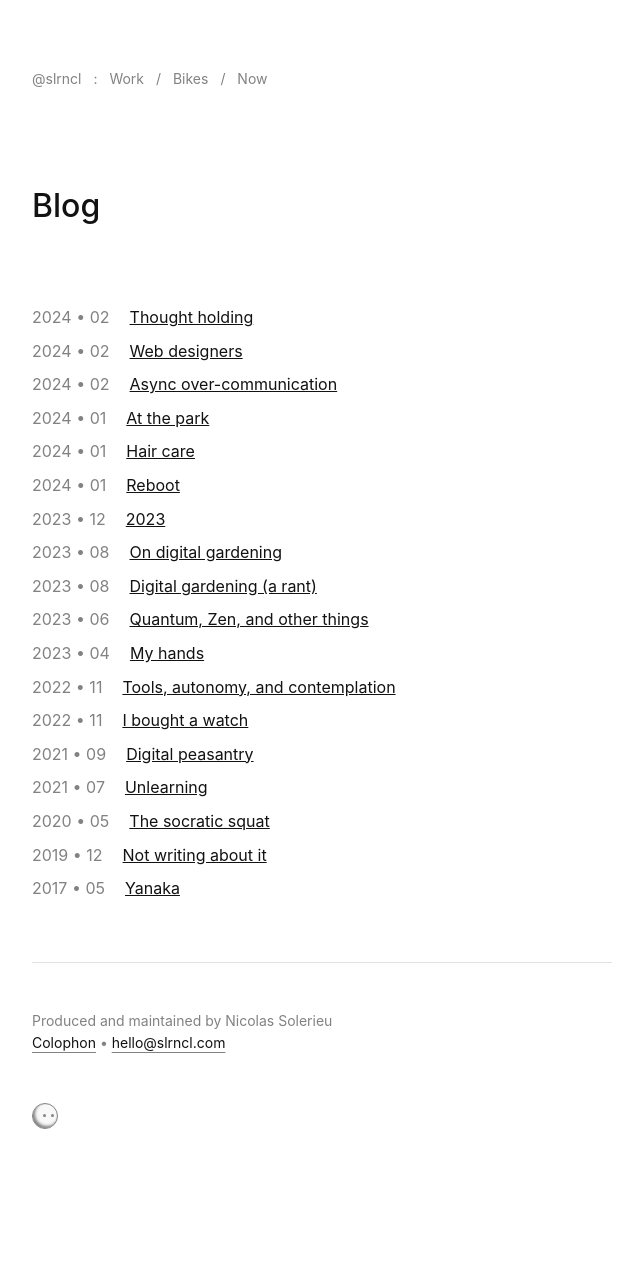
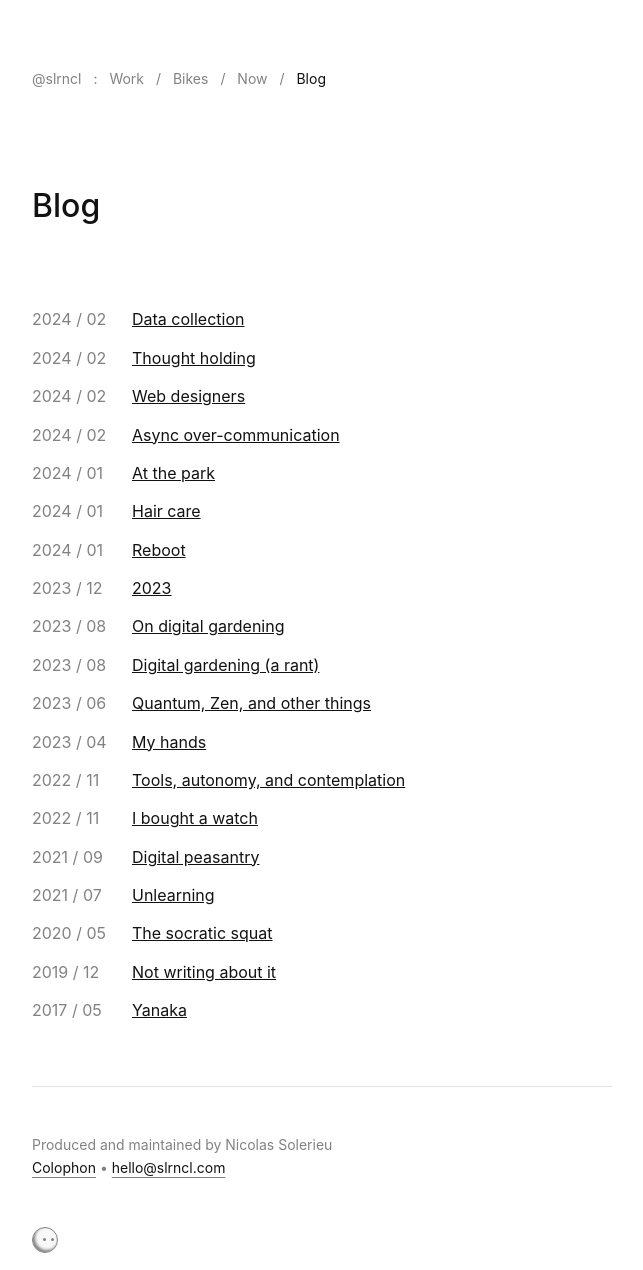
Before and after one commit to nsolerieu/slrncl.com, a PHP site: page /blog.php in a window 1280 px wide. Shown: the top 1270 px of the page, without its empty margins (318-961 px from the left). Before the commit the page ends 1129 px from the top, so only its background shows below. Run offline with PHP 8.4, Linux system fonts and the light colour scheme.

Commit message:
Bold move
Adding blog entry to header, big moment, feeling weird

Tiny blog feed CSS edits

New post

```diff
--- /dev/null
+++ b/www/assets/blog/2024-02-21-data-collection.md
@@ -0,0 +1,11 @@
+# Data collection
+
+**Tracking** implies an automatic registration of events to carry on a quantitative approach. It is performed by tools set up exclusively for this purpose. Data points are rarely reviewed individually. Trend identification is often the main goal. The accuracy can be high but fidelity of the data is very low. Fidelity can be increased by tracking multiple types of data, creating context and potential correlation.
+
+**Logging** in the pre-big-data days referred to a manual process to provide both a data point and often a unique note from the observer. The Medium-fidelity quality of the entry makes it less scalable than tracking. A log often includes multiple data points. Logs may be reviewed individually.
+
+**Checking in** is qualitative. The degree of detail in the observation often involves a high effort and more time than for logging. Entries will be revisited in-depth to remember specific details. Think of this as a therapy session, whatever the subject matter, imagine it's sitting on a couch getting psychoanalyzed.
+
+The context should determine the method collection based on frequency and fidelity desired. Conversely, the method of collection will tell the frequency and fidelity of the data. As often, context is key.
+
+Everything that follows is the realm of interpretation.
--- a/www/assets/css/style.css
+++ b/www/assets/css/style.css
@@ -243,6 +243,9 @@ h2, h3, h4, h5, h6 {
 .the-content p {
   margin-bottom: 40px;
 }
+.the-content h1 {
+  margin-bottom: 80px;
+}
 .the-content img {
   display: block;
   margin: 4vh 0;
@@ -276,11 +279,15 @@ pre {
 }
 .blog-list-item {
   display: block;
-  padding: 0.5vh 0;
+  padding: 0.8vh 0;
 }
 .blog-list-item__title {
   text-decoration: underline;
   margin-left: 20px;
+}
+.blog-list-item__date {
+  width: 80px;
+  display: inline-block;
 }
 .blog-list-item:hover {
   opacity: 0.6;
--- a/www/blog.php
+++ b/www/blog.php
@@ -49,7 +49,7 @@ if ( $is_post ) {
 		$file_pointer = $file->openFile();
 		$post_title = trim($file_pointer->fgets(),'# ');
 		$dateonly = substr($filename_no_ext,0,7);
-		$content .= '<a href="blog.php?post='.$filename_no_ext.'" class="blog-list-item"><span class="blog-list-item__date text-color-secondary">'.str_replace("-", "&nbsp;•&nbsp;", $dateonly).'</span><span class="blog-list-item__title">'.$post_title.'</span></a>';
+		$content .= '<a href="blog.php?post='.$filename_no_ext.'" class="blog-list-item"><span class="blog-list-item__date text-color-secondary">'.str_replace("-", "&nbsp;/&nbsp;", $dateonly).'</span><span class="blog-list-item__title">'.$post_title.'</span></a>';
 	}
 }
 
--- a/www/header.php
+++ b/www/header.php
@@ -49,6 +49,8 @@
           <a href="<?php echo BASE_URL; ?>/bikes.php"class="menu-item <?php if($page == 'bikes') { echo 'active'; } ?>">Bikes</a>
           <span class="nav-separator">/</span>
           <a href="<?php echo BASE_URL; ?>/now.php"class="menu-item <?php if($page == 'now') { echo 'active'; } ?>">Now</a>
+          <span class="nav-separator">/</span>
+          <a href="<?php echo BASE_URL; ?>/blog.php"class="menu-item <?php if($page == 'blog') { echo 'active'; } ?>">Blog</a>
         </nav>
       </div>
     </div>
```
